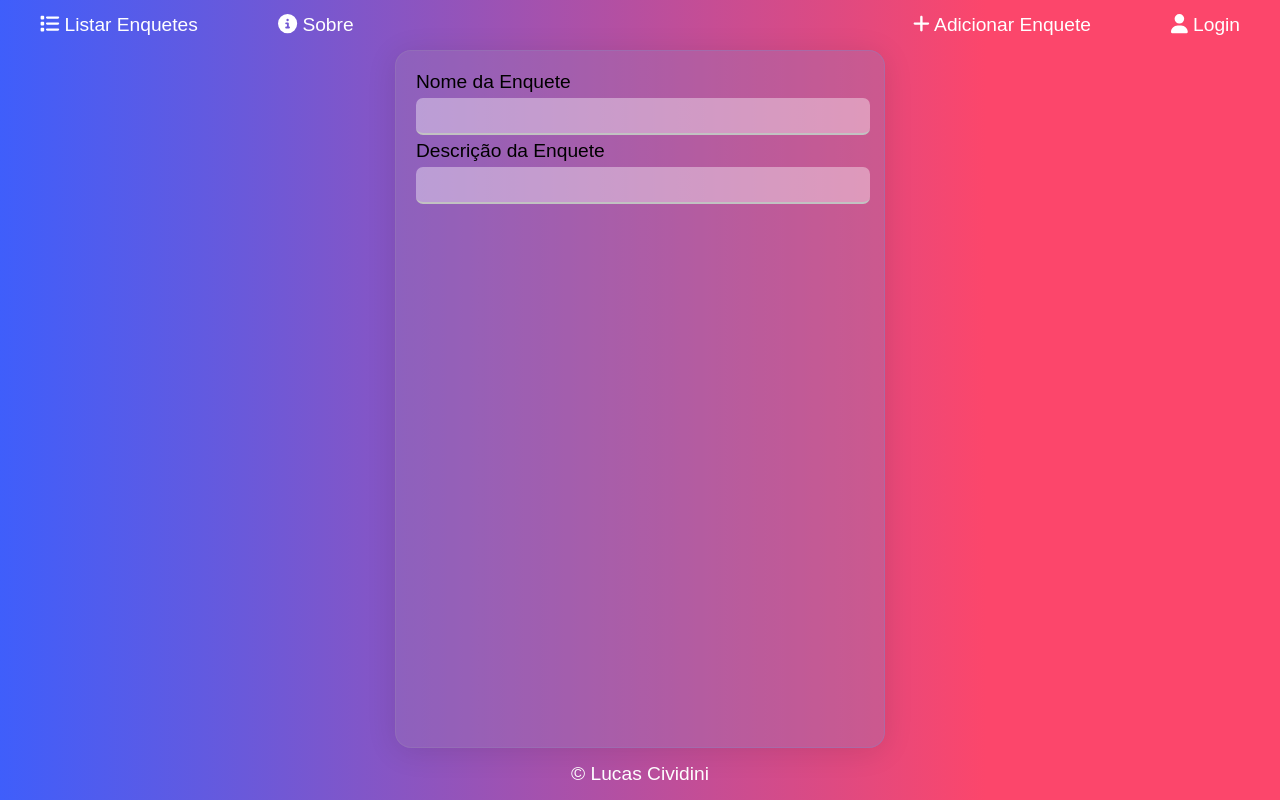
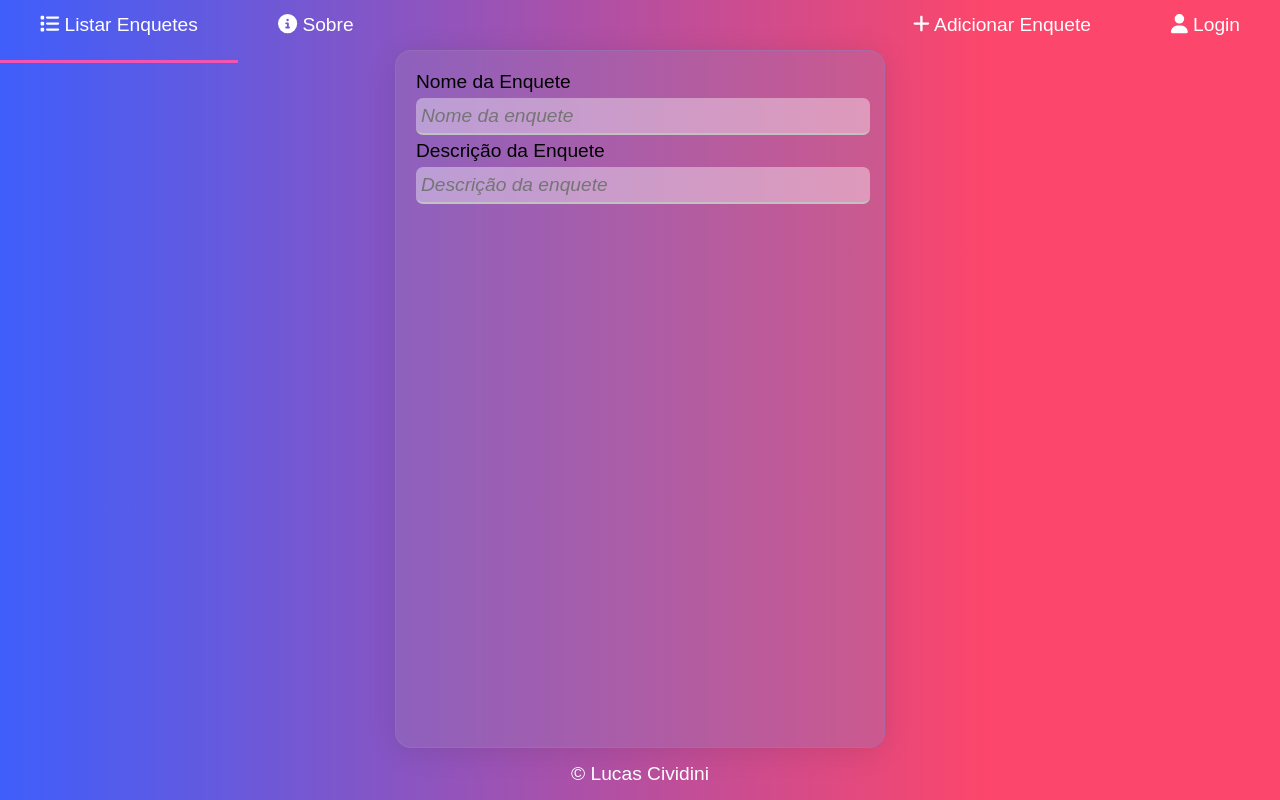
Before and after one commit to cividinilucas/enquete-vite, a React (Vite) app: page /adicionar-enquete in a window 1280 px wide. Built offline with nearby package versions, Linux system fonts and the light colour scheme.

Commit message:
login simulation using cookies add, some visual changes add

```diff
--- a/package.json
+++ b/package.json
@@ -11,6 +11,7 @@
   },
   "dependencies": {
     "animate.css": "^4.1.1",
+    "js-cookie": "^3.0.5",
     "react": "^18.2.0",
     "react-dom": "^18.2.0",
     "react-router-dom": "^6.23.0"
--- a/src/pages/AdicionarEnquete.jsx
+++ b/src/pages/AdicionarEnquete.jsx
@@ -1,16 +1,15 @@
 import React from "react";
-import 'animate.css';
 
 const AdicionarEnquete = () => {
 
         return(
         <section>
-                <label animate__rubberBand> Nome da Enquete </label>
+                <label> Nome da Enquete </label>
                 <br/>
-                <input type="text"/>
+                <input type="text" placeholder="Nome da enquete"/>
                 <br/>
                 <label> Descrição da Enquete</label>
-                <input type="text"/>
+                <input type="text" placeholder="Descrição da enquete"/>
                 <br/>
         </section>
         )
--- a/src/pages/Login.jsx
+++ b/src/pages/Login.jsx
@@ -1,18 +1,41 @@
 import React from "react";
 import "animate.css/animate.css";
+import { useState } from "react";
+import Cookies from "js-cookie";
 
 const Login = () => {
 
+    const [usuario, setUsuario] = useState("");
+    const [senha, setSenha] = useState("");
+
+    const submitForm = (e) => {
+        e.preventDefault();
+
+        if(usuario == "Lucas" && senha =="123"){
+            Cookies.set("usuario", usuario, {expires: 7})
+        }
+
+
+    }
+
         return(
-        <section className="animate__animated animate__zoomIn">
-            <form>
+        <section className="animate__animated animate__pulse">
+            <form onSubmit={submitForm}>
                 <label> Usuário </label>
                 <br/>
-                <input type="text" placeholder="Usuário"/>
+                <input type="text"
+                    value={usuario}
+                    onChange={(e) => setUsuario(e.target.value)}
+                    placeholder="Usuário">
+                </input>
                 <br />
                 <label> Senha </label>
                 <br />
-                <input type="password" placeholder="Senha"/>
+                <input type="password"
+                    value={senha}
+                    onChange={(e) => setSenha(e.target.value)}
+                    placeholder="Senha">
+                </input>
                 <br />
                 <br />
                 <button type="submit" className="animate__animated animate__headShake"> Acessar </button>
```
Also changed, not shown: src/pages/ListarEnquete.jsx (line endings or trailing spaces), 1 other file (tests, documents, lock files or other folders).
